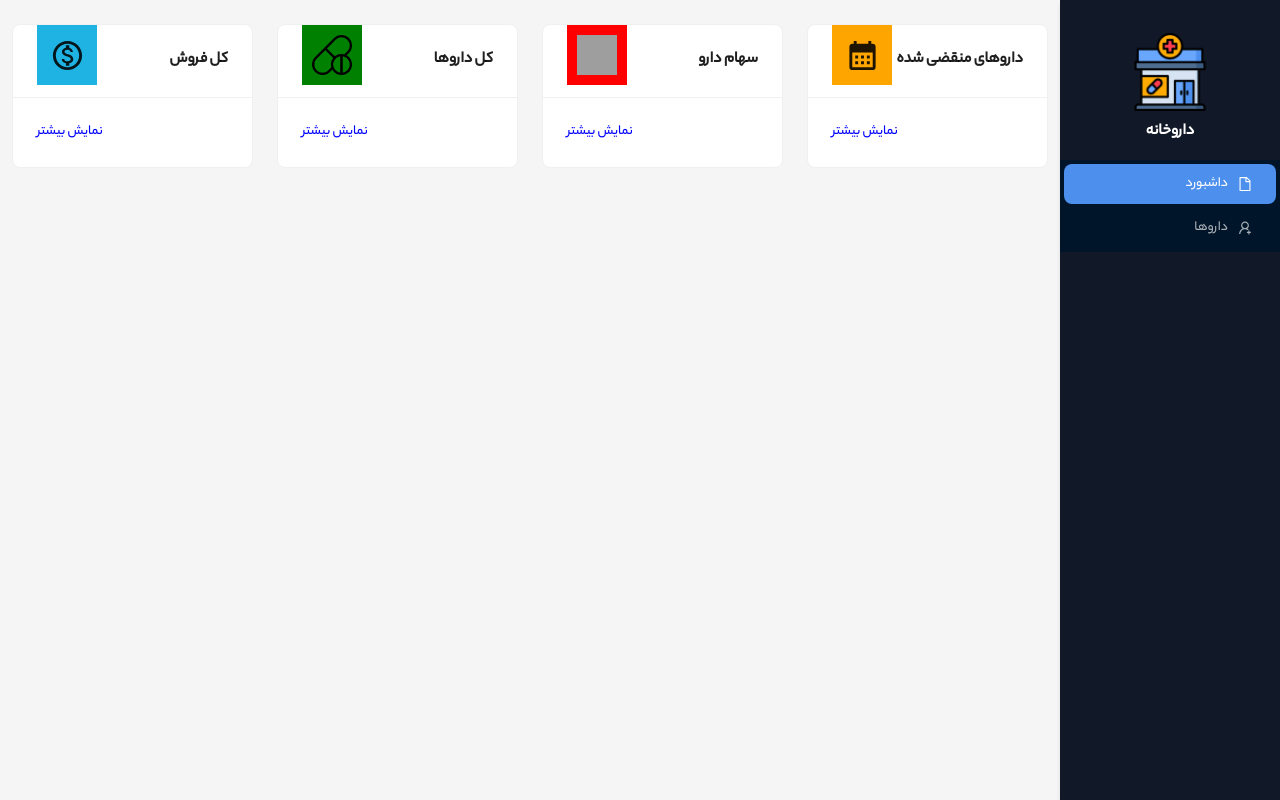
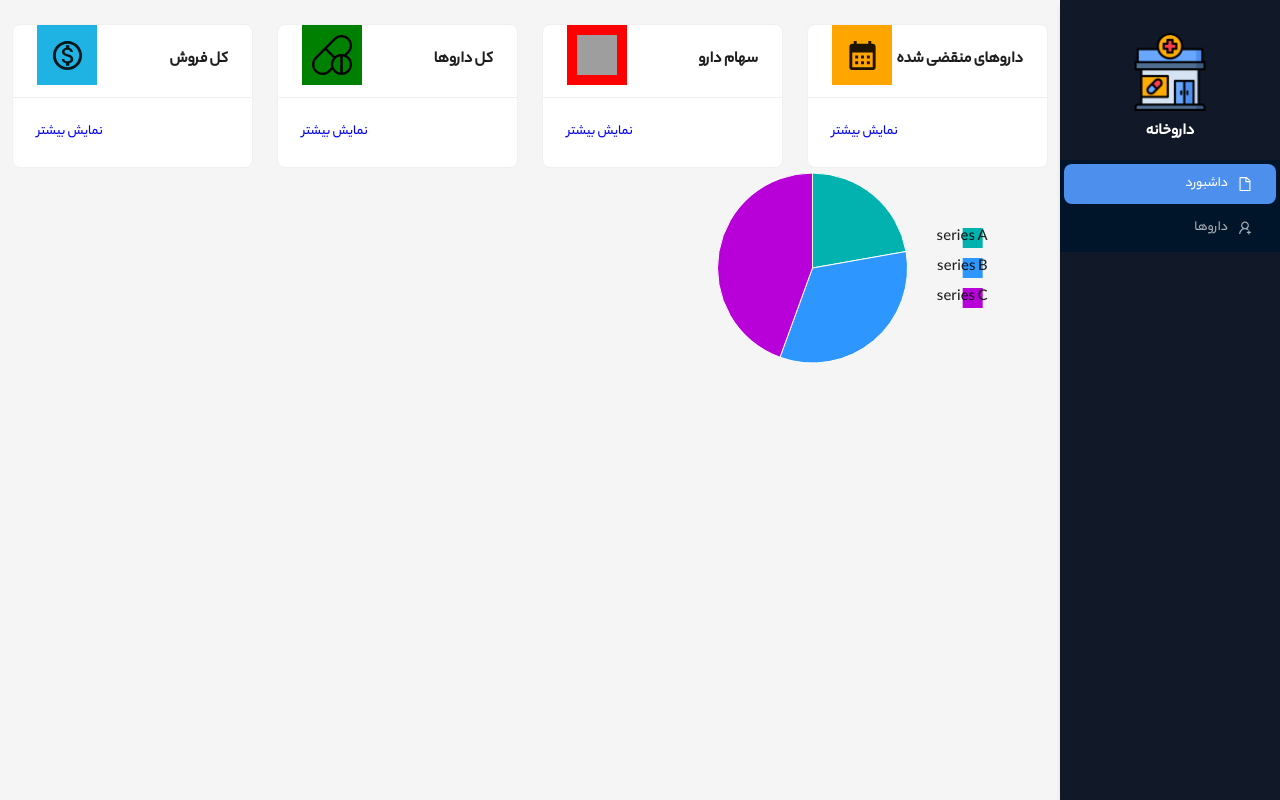
Before and after one commit to HaniehGharaee/dashboard-pharmacy, a React (Vite) app: page / in a window 1280 px wide. Built offline with nearby package versions, Linux system fonts and the light colour scheme; grey boxes are pictures that could not be loaded; a web font is replaced by a local one.

Commit message:
chart material ui

```diff
--- a/package.json
+++ b/package.json
@@ -16,7 +16,9 @@
     "@emotion/styled": "^11.13.0",
     "@mui/icons-material": "^6.1.3",
     "@mui/material": "^6.1.3",
+    "@mui/x-charts": "^7.20.0",
     "@reduxjs/toolkit": "^2.2.6",
+    "@swc/core": "1.3.6",
     "@vitejs/plugin-react": "^4.3.1",
     "antd": "5.3.2",
     "axios": "^1.7.2",
--- /dev/null
+++ b/src/components/dashboard/chart.jsx
@@ -0,0 +1,20 @@
+import * as React from "react";
+import { PieChart } from "@mui/x-charts/PieChart";
+
+export default function BasicPie() {
+  return (
+    <PieChart
+      series={[
+        {
+          data: [
+            { id: 0, value: 10, label: "series A" },
+            { id: 1, value: 15, label: "series B" },
+            { id: 2, value: 20, label: "series C" },
+          ],
+        },
+      ]}
+      width={400}
+      height={200}
+    />
+  );
+}
--- a/src/components/dashboard/index.jsx
+++ b/src/components/dashboard/index.jsx
@@ -1,8 +1,10 @@
 import CardsDashboatds from './card'
+import PieChart from './chart'
 const Dashboard = () => {
   return (
     <>
       <CardsDashboatds />
+      <PieChart/>
     </>
   );
 };
--- a/tailwind.config.js
+++ b/tailwind.config.js
@@ -4,7 +4,7 @@ module.exports = {
   theme: {
     extend: {
       colors: {
-        primary: "#5a03d5",
+        primary: "",
       },
       fontFamily: {
         yekanBakhRegular: ["YekanBakh-Regular", "sans-serif"],
@@ -31,12 +31,12 @@ module.exports = {
       },
     },
 
-    backgroundImage: {
-      MainSection: "url('./app/assets/images/main-banner.png')",
-      CategoryCard: "url('./app/assets/images/icon-background.png')",
-      "primary-gradient": "linear-gradient(90deg, #1c73d4 0%, #419cff 100%)",
-      "danger-gradient": "linear-gradient(90deg, #ff0056 0%, #ff4785 100%)",
-    },
+    // backgroundImage: {
+    //   MainSection: "url('./app/assets/images/main-banner.png')",
+    //   CategoryCard: "url('./app/assets/images/icon-background.png')",
+    //   "primary-gradient": "linear-gradient(90deg, #1c73d4 0%, #419cff 100%)",
+    //   "danger-gradient": "linear-gradient(90deg, #ff0056 0%, #ff4785 100%)",
+    // },
   },
   variants: {
     extend: {},
```
Also changed, not shown: 2 other files (tests, documents, lock files or other folders).
